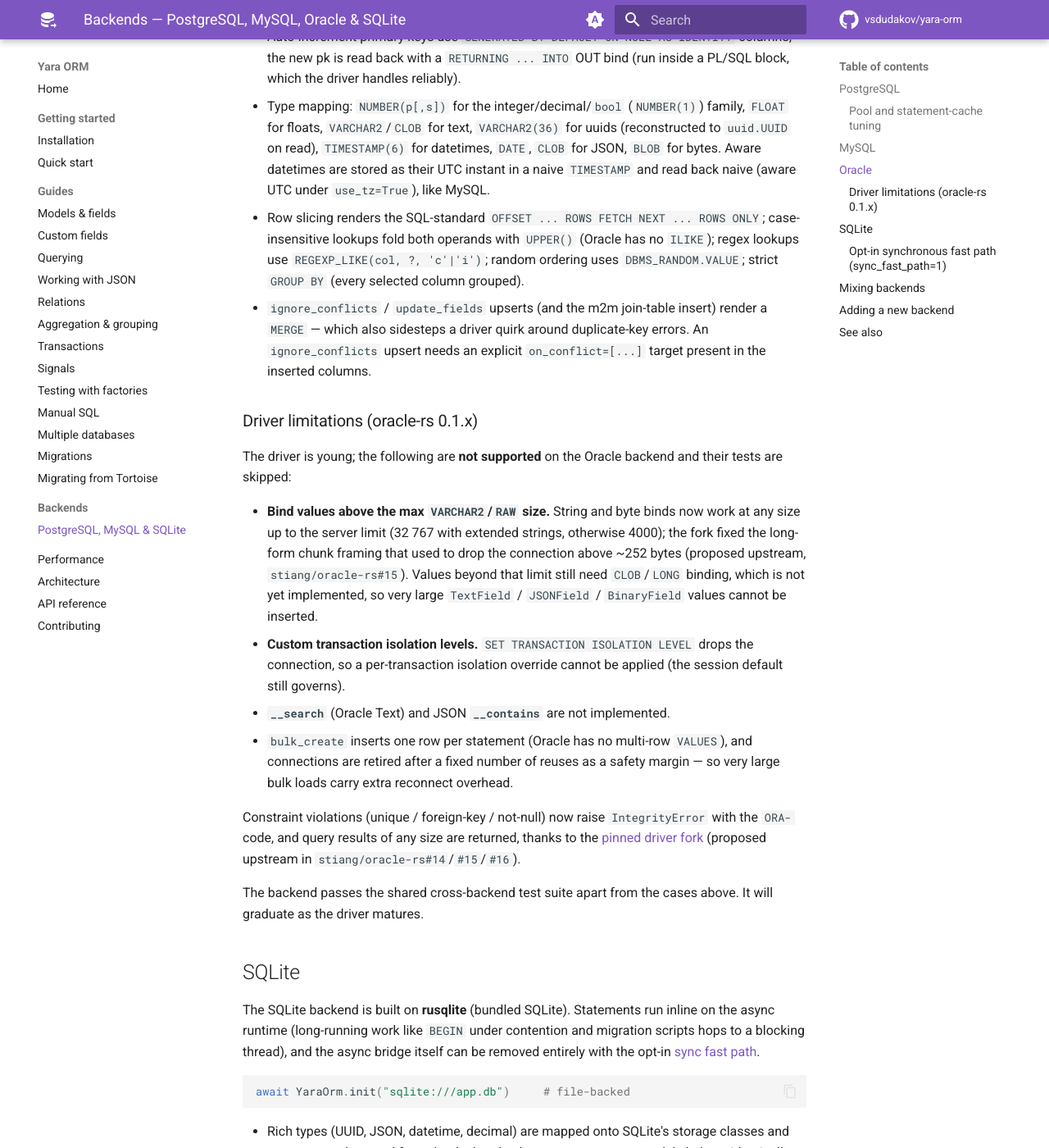
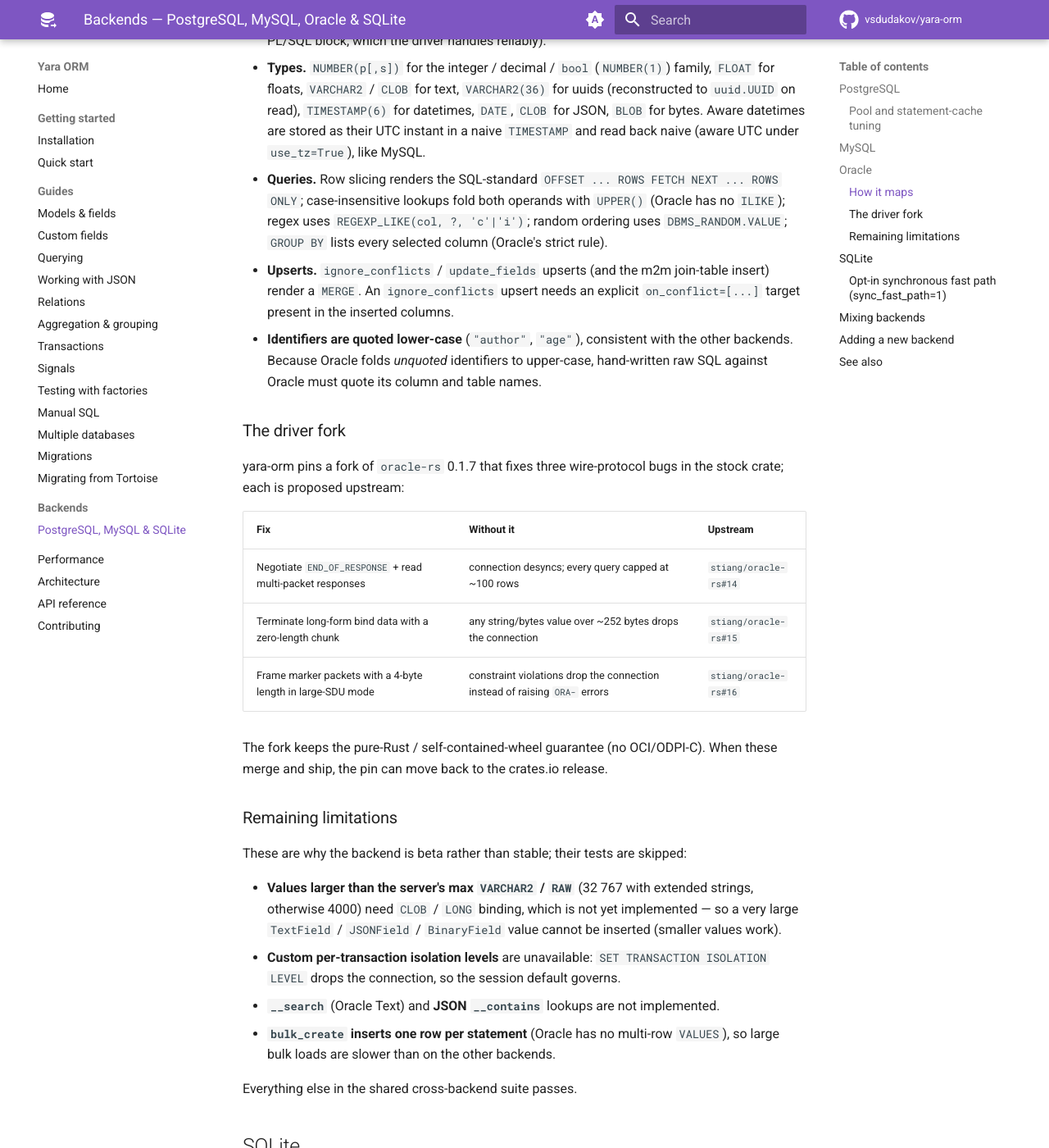
Before and after one commit to vsdudakov/yara-orm, an MkDocs documentation site: the page built from docs/backends/index.md, in a window 1280 px wide and 1400 px high, scrolled down 3608 px. Shown: the whole window at 82% size. Built offline with MkDocs 1.6.1 and Material for MkDocs 9.7.7, drawn with Linux system fonts in a browser that asks for light colours; comment, search, counter and statistics services are not loaded; some of the changed text lies outside the part shown.

Commit message:
docs(oracle): rewrite the backend section as beta with a clear rationale
Rework the Oracle docs (and matching CHANGELOG entry) from the patchwork of
incremental edits into a coherent section: a "Beta" callout that states plainly
why it is not yet stable (rides on the young oracle-rs 0.1.x driver via a pinned
fork, with a few remaining gaps), a "How it maps" reference, a "The driver fork"
table listing the three upstream-proposed wire-protocol fixes (#14/#15/#16), and
an accurate "Remaining limitations" list (over-max-size CLOB/LONG binds,
isolation-level overrides, __search / JSON __contains, per-row bulk_create).
Drops the now-fixed items (fetch cap, >1KB binds, missing IntegrityError).

````diff
--- a/docs/backends/index.md
+++ b/docs/backends/index.md
@@ -126,88 +126,87 @@
 
 ## Oracle
 
-!!! warning "Experimental — why"
+!!! note "Beta"
 
-    The Oracle backend is **experimental**, not because the ORM layer is
-    incomplete — the same model code, URL and query API work as on every other
-    backend, and the full cross-backend suite passes — but because it rides on
-    the young pure-Rust `oracle-rs` **0.1.x** driver, whose gaps leak into a few
-    operations:
+    The Oracle backend is **beta**: the ORM surface is complete — the same model
+    code, URL and query API as every other backend, and the shared cross-backend
+    suite passes — and it correctly handles CRUD, relations, migrations,
+    aggregations, nested transactions/savepoints, `IntegrityError` and
+    result sets of any size.
 
-    - **Very large values can't be bound.** Strings and bytes bind at any size up
-      to the server's max `VARCHAR2`/`RAW` (32&nbsp;767 with extended strings,
-      otherwise 4000). Values beyond that still need `CLOB`/`LONG` binding, which
-      is not yet implemented.
-    - **Custom transaction isolation levels are unavailable.** `SET TRANSACTION
-      ISOLATION LEVEL` drops the connection, so per-transaction isolation
-      overrides can't be used (the default isolation still applies).
-    - **A few lookups are unimplemented** at the driver/dialect level: `__search`
-      (Oracle Text) and JSON `__contains`.
-    - **Reduced throughput on some paths.** `bulk_create` falls back to one
-      statement per row (no multi-row `VALUES`).
+    It is not yet marked stable for one reason: it rides on the young pure-Rust
+    **`oracle-rs` 0.1.x** driver. Making the wire protocol reliable required
+    several fixes that yara-orm carries as a [pinned fork](#the-driver-fork)
+    (each proposed upstream); until those land in a published release and the few
+    [remaining gaps](#remaining-limitations) close, treat production use with
+    care and pin your yara-orm version.
 
-    The affected tests are skipped and each limitation is listed under
-    [Driver limitations](#driver-limitations-oracle-rs-01x) below. The backend
-    graduates out of "experimental" as the driver matures; until then, treat
-    production use with care.
-
-The Oracle backend is built on the pure-Rust **oracle-rs** driver (a native
-implementation of Oracle's TNS protocol — no OCI, ODPI-C or Instant Client) with
-a **deadpool** connection pool. It targets **Oracle Database 23ai** (tested
-against `gvenzl/oracle-free`).
+The Oracle backend is built on the pure-Rust **oracle-rs** driver — a native
+implementation of Oracle's TNS protocol, with **no OCI, ODPI-C or Instant
+Client**, so the Python wheels stay self-contained. Connections are pooled with
+**deadpool**. It targets **Oracle Database 23ai** (tested against
+`gvenzl/oracle-free`).
 
 ```python
 await YaraOrm.init("oracle://user:password@host:1521/FREEPDB1")
 ```
 
-- The same `max_size` / `min_size` / `statement_cache_size` URL parameters as
-  the other backends; `require_ssl=true` opts into TLS (rustls — no system
-  OpenSSL). Every session is pinned to **UTC**.
-- Auto-increment primary keys use `GENERATED BY DEFAULT ON NULL AS IDENTITY`
-  columns; the new pk is read back with a `RETURNING ... INTO` OUT bind (run
-  inside a PL/SQL block, which the driver handles reliably).
-- Type mapping: `NUMBER(p[,s])` for the integer/decimal/`bool` (`NUMBER(1)`)
-  family, `FLOAT` for floats, `VARCHAR2`/`CLOB` for text, `VARCHAR2(36)` for
+### How it maps
+
+- **Connection.** The same `max_size` / `min_size` / `statement_cache_size` URL
+  parameters as the other backends; `require_ssl=true` opts into TLS (rustls —
+  no system OpenSSL). Every session is pinned to **UTC**.
+- **Primary keys.** Auto-increment pks use `GENERATED BY DEFAULT ON NULL AS
+  IDENTITY` columns; the new pk is read back with a `RETURNING ... INTO` OUT
+  bind (run inside a PL/SQL block, which the driver handles reliably).
+- **Types.** `NUMBER(p[,s])` for the integer / decimal / `bool` (`NUMBER(1)`)
+  family, `FLOAT` for floats, `VARCHAR2` / `CLOB` for text, `VARCHAR2(36)` for
   uuids (reconstructed to `uuid.UUID` on read), `TIMESTAMP(6)` for datetimes,
-  `DATE`, `CLOB` for JSON, `BLOB` for bytes. Aware datetimes are stored as
-  their UTC instant in a naive `TIMESTAMP` and read back naive (aware UTC under
+  `DATE`, `CLOB` for JSON, `BLOB` for bytes. Aware datetimes are stored as their
+  UTC instant in a naive `TIMESTAMP` and read back naive (aware UTC under
   `use_tz=True`), like MySQL.
-- Row slicing renders the SQL-standard `OFFSET ... ROWS FETCH NEXT ... ROWS
-  ONLY`; case-insensitive lookups fold both operands with `UPPER()` (Oracle has
-  no `ILIKE`); regex lookups use `REGEXP_LIKE(col, ?, 'c'|'i')`; random ordering
-  uses `DBMS_RANDOM.VALUE`; strict `GROUP BY` (every selected column grouped).
-- `ignore_conflicts` / `update_fields` upserts (and the m2m join-table insert)
-  render a `MERGE` — which also sidesteps a driver quirk around duplicate-key
-  errors. An `ignore_conflicts` upsert needs an explicit `on_conflict=[...]`
-  target present in the inserted columns.
+- **Queries.** Row slicing renders the SQL-standard `OFFSET ... ROWS FETCH NEXT
+  ... ROWS ONLY`; case-insensitive lookups fold both operands with `UPPER()`
+  (Oracle has no `ILIKE`); regex uses `REGEXP_LIKE(col, ?, 'c'|'i')`; random
+  ordering uses `DBMS_RANDOM.VALUE`; `GROUP BY` lists every selected column
+  (Oracle's strict rule).
+- **Upserts.** `ignore_conflicts` / `update_fields` upserts (and the m2m
+  join-table insert) render a `MERGE`. An `ignore_conflicts` upsert needs an
+  explicit `on_conflict=[...]` target present in the inserted columns.
+- **Identifiers are quoted lower-case** (`"author"`, `"age"`), consistent with
+  the other backends. Because Oracle folds *unquoted* identifiers to upper-case,
+  hand-written raw SQL against Oracle must quote its column and table names.
 
-### Driver limitations (oracle-rs 0.1.x)
+### The driver fork
 
-The driver is young; the following are **not supported** on the Oracle backend
-and their tests are skipped:
+yara-orm pins a fork of `oracle-rs` 0.1.7 that fixes three wire-protocol bugs in
+the stock crate; each is proposed upstream:
 
-- **Bind values above the max `VARCHAR2`/`RAW` size.** String and byte binds now
-  work at any size up to the server limit (32&nbsp;767 with extended strings,
-  otherwise 4000); the fork fixed the long-form chunk framing that used to drop
-  the connection above ~252 bytes (proposed upstream, `stiang/oracle-rs#15`).
-  Values beyond that limit still need `CLOB`/`LONG` binding, which is not yet
-  implemented, so very large `TextField` / `JSONField` / `BinaryField` values
-  cannot be inserted.
-- **Custom transaction isolation levels.** `SET TRANSACTION ISOLATION LEVEL`
-  drops the connection, so a per-transaction isolation override cannot be
-  applied (the session default still governs).
-- **`__search`** (Oracle Text) and JSON **`__contains`** are not implemented.
-- `bulk_create` inserts one row per statement (Oracle has no multi-row
-  `VALUES`), and connections are retired after a fixed number of reuses as a
-  safety margin — so very large bulk loads carry extra reconnect overhead.
+| Fix | Without it | Upstream |
+| --- | --- | --- |
+| Negotiate `END_OF_RESPONSE` + read multi-packet responses | connection desyncs; every query capped at ~100 rows | `stiang/oracle-rs#14` |
+| Terminate long-form bind data with a zero-length chunk | any string/bytes value over ~252 bytes drops the connection | `stiang/oracle-rs#15` |
+| Frame marker packets with a 4-byte length in large-SDU mode | constraint violations drop the connection instead of raising `ORA-` errors | `stiang/oracle-rs#16` |
 
-Constraint violations (unique / foreign-key / not-null) now raise
-`IntegrityError` with the `ORA-` code, and query results of any size are
-returned, thanks to the [pinned driver fork](#oracle) (proposed upstream in
-`stiang/oracle-rs#14`/`#15`/`#16`).
+The fork keeps the pure-Rust / self-contained-wheel guarantee (no OCI/ODPI-C).
+When these merge and ship, the pin can move back to the crates.io release.
 
-The backend passes the shared cross-backend test suite apart from the cases
-above. It will graduate as the driver matures.
+### Remaining limitations
+
+These are why the backend is beta rather than stable; their tests are skipped:
+
+- **Values larger than the server's max `VARCHAR2` / `RAW`** (32&nbsp;767 with
+  extended strings, otherwise 4000) need `CLOB` / `LONG` binding, which is not
+  yet implemented — so a very large `TextField` / `JSONField` / `BinaryField`
+  value cannot be inserted (smaller values work).
+- **Custom per-transaction isolation levels** are unavailable: `SET TRANSACTION
+  ISOLATION LEVEL` drops the connection, so the session default governs.
+- **`__search`** (Oracle Text) and **JSON `__contains`** lookups are not
+  implemented.
+- **`bulk_create` inserts one row per statement** (Oracle has no multi-row
+  `VALUES`), so large bulk loads are slower than on the other backends.
+
+Everything else in the shared cross-backend suite passes.
 
 ## SQLite
 
````
Also changed, not shown: CHANGELOG.md (+14 -9 lines).
